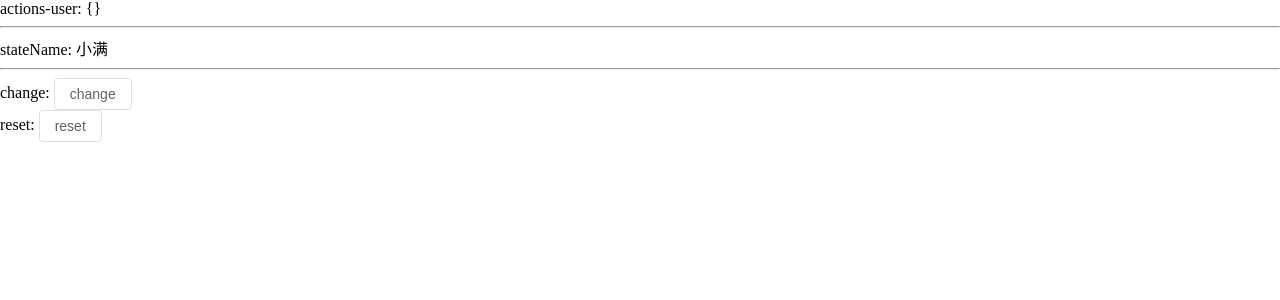
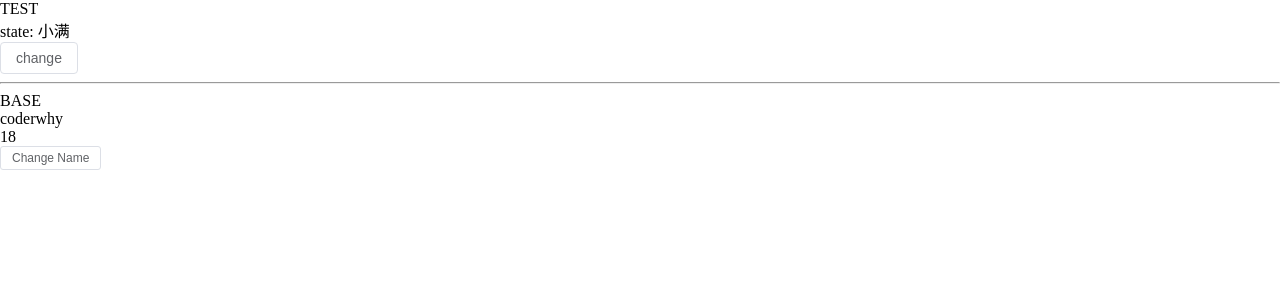
Before and after one commit to Dream-ksw/vue3-vite-ts-pinia, a Vue app: page / in a window 1280 px wide. Shown: the top 300 px of the page. Built offline with nearby package versions, Linux system fonts and the light colour scheme.

Commit message:
pinia学习完成

```diff
--- a/src/App.vue
+++ b/src/App.vue
@@ -5,26 +5,40 @@
       <!-- <hr> -->
       <!-- pinia解构: {{ current }}---{{ name }} -->
       <!-- <hr> -->
-      actions-user: {{ Test.user }}
-      <hr>
+      <!-- actions-user: {{ Test.user }} -->
+      <!-- <hr> -->
       <!-- getters: {{ Test.newName }} -->
       <!-- <hr> -->
-      stateName: {{ Test.name }}
+      TEST
+      <br>
+      state: {{ Test.name }}
+      <p>
+        <el-button @click="Test.setName">change</el-button>
+      </p>
       <hr>
     </div>
-    <div>
+    <!-- <div>
       change: <el-button @click="change">change</el-button>
       <br>
       reset: <el-button @click="reset">reset</el-button>
-    </div>
+    </div> -->
+
+    <!-- Base -->
+    BASE
+    <p>{{ Base.name }}</p>
+    <p>{{ Base.age }}</p>
+    <el-button size="small" @click="Base.changeName">Change Name</el-button>
   </div>
 </template>
 
 <script setup lang="ts">
-import { useTestStore } from './store'
-import { storeToRefs } from 'pinia'
+import { useTestStore, useBaseStore } from './store'
+// import { storeToRefs } from 'pinia'
 
+// 获取实例
 const Test = useTestStore()
+const Base = useBaseStore()
+
 // 修改store中的state数据 方式
 // 1. 直接进行修改 Test.current++
 // 2. 通过$patch()对象方式进行单个属性或者批量修改 Test.$patch({ current: 1000,name: 'coder' })
@@ -40,15 +54,15 @@ const Test = useTestStore()
 // }
 
 // actions
-const change = () => {
-  Test.setUser()
-}
+// const change = () => {
+//   Test.setUser()
+// }
 
 // pinia中的 API
-const reset = () => {
-  // 重置state中的值
-  Test.$reset()
-}
+// const reset = () => {
+//   // 重置state中的值
+//   Test.$reset()
+// }
 
 </script>
 
--- a/src/main.ts
+++ b/src/main.ts
@@ -1,4 +1,5 @@
-import { createApp } from 'vue'
+import { createApp, toRaw } from 'vue'
+// toRaw 转为原始对象
 import App from './App.vue'
 import './assets/base.less'
 import Card from './components/Card/Card.vue'
@@ -11,9 +12,37 @@ import 'animate.css'
 import 'uno.css'
 
 // 引入pinia
-import { createPinia } from 'pinia'
+import { createPinia, PiniaPluginContext } from 'pinia'
+// pinia持久化
+type Options = {
+  key?: string
+}
+
+const __piniaKey__:string = 'xiaoman'
+
+const setStorage = (key: string, value: any) => {
+  localStorage.setItem(key, JSON.stringify(value))
+}
+const getStorage = (key:string) => {
+  return localStorage.getItem(key) ? JSON.parse(localStorage.getItem(key) as string) : {}
+}
+const piniaPlugin = (options: Options) => {
+  return (context: PiniaPluginContext) => {
+    const {store} = context
+    const data = getStorage(`${options?.key ?? __piniaKey__}-${store.$id}`)
+    store.$subscribe(() => {
+      setStorage(`${options?.key ?? __piniaKey__}-${store.$id}`, toRaw(store.$state))
+    })
+    // 注意这里先获取data 或者 在监听之后获取data没有影响
+    // 因为当修改数据时 store中对页面中的数据进行了修改 此时不会使用这个data  只有当页面刷新的时候才会使用这里data
+    return data
+  }
+}
 
 const store = createPinia()
+store.use(piniaPlugin({
+  key: 'pinia'
+}))
 
 // (1)全局引入mitt 兄弟间组件传值
 // import mitt from 'mitt'
--- a/src/store/index.ts
+++ b/src/store/index.ts
@@ -11,7 +11,7 @@ let result:User = {
   age: 12
 }
 
-const login: ()=>Promise<User> = () => {
+const login = ():Promise<User> => {
   return new Promise((resolve, reject) => {
     setTimeout(() => {
       resolve({
@@ -30,15 +30,12 @@ export const useTestStore = defineStore(Names.TEST, {
       user: <User>{}
     }
   },
-
-  // computed 修饰一些值
-  // 也可以进行相互调用
+  // computed 修饰一些值 可以进行相互调用
   getters: {
     newName ():string {
       return `$-${this.name}`
     }
   },
-
   // 类似于methods 同步异步都可以做 提交state
   // actions中的方法可以使用this相互进行调用
   actions: {
@@ -62,3 +59,23 @@ export const useTestStore = defineStore(Names.TEST, {
     }
   }
 })
+
+
+export const useBaseStore = defineStore(Names.BASE, {
+  state:() => {
+    return {
+      name: 'coderwhy',
+      age: 18
+    }
+  },
+
+  getters: {
+
+  },
+
+  actions: {
+    changeName() {
+      this.name = 'hello'
+    }
+  }
+})
--- a/src/store/store-name.ts
+++ b/src/store/store-name.ts
@@ -1,3 +1,4 @@
 export const enum Names {
-  TEST = 'TEST'
+  TEST = 'TEST',
+  BASE = 'BASE'
 }
```
